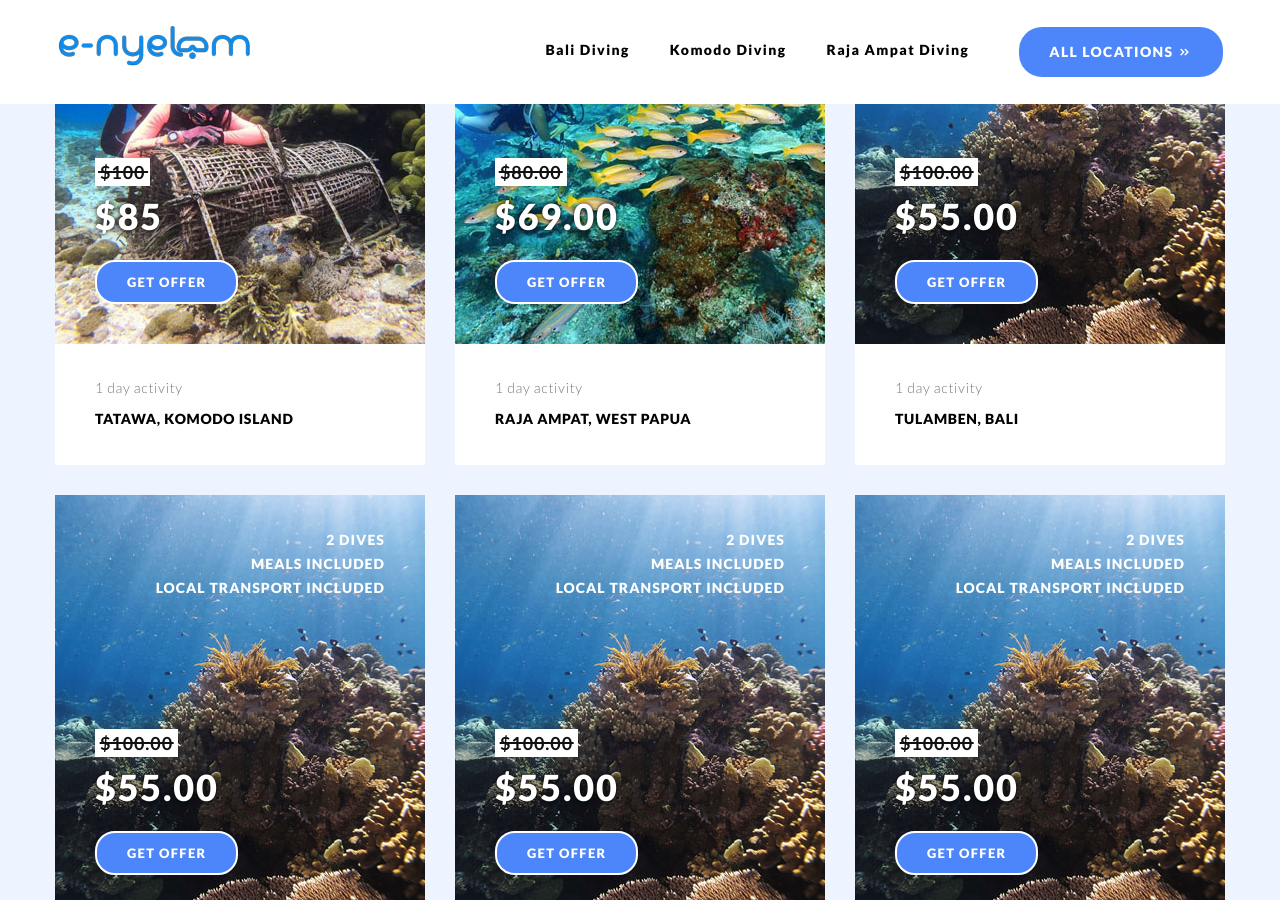
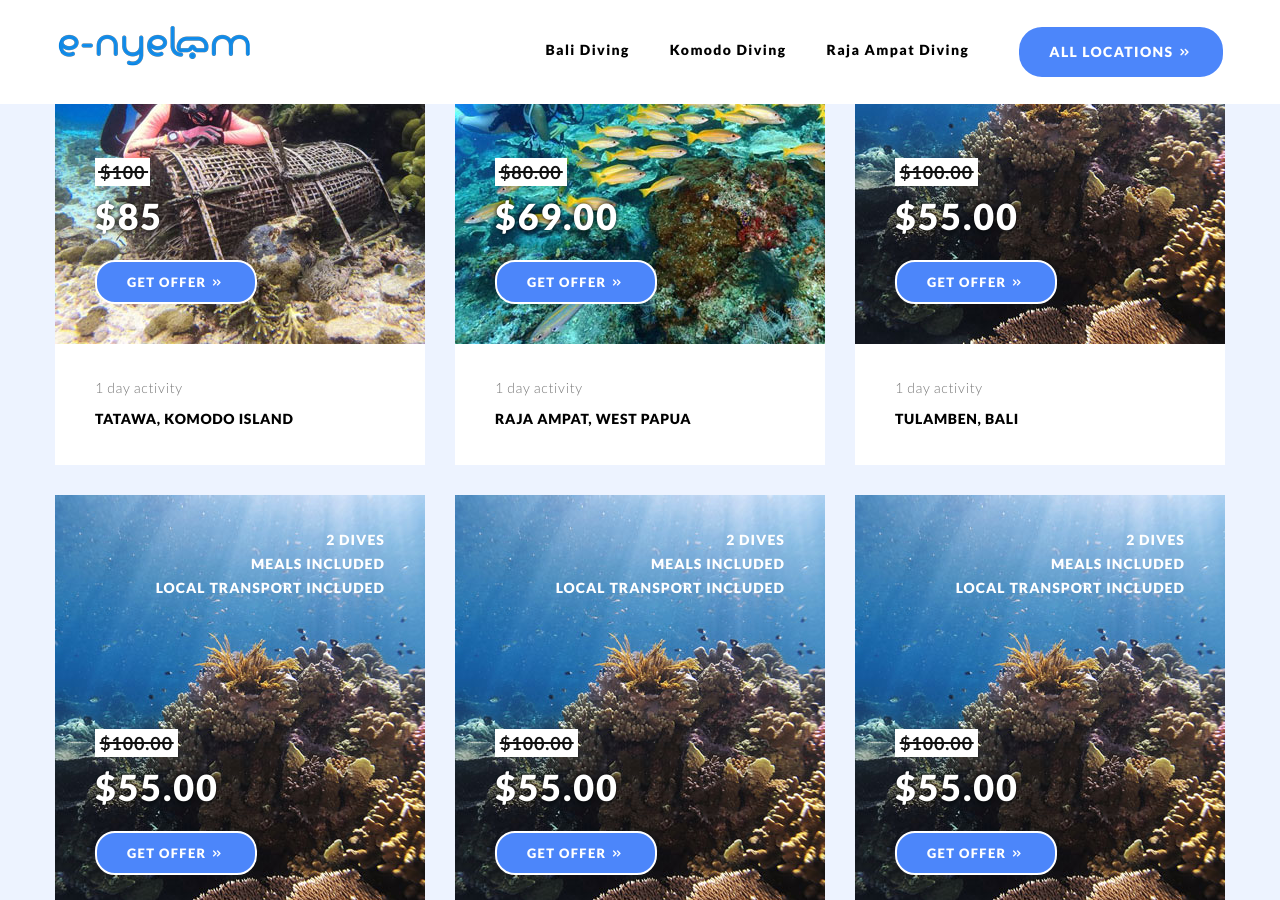
Before and after one commit to kemtol/nyelam, a Jekyll site: the page built from index.html, in a window 1280 px wide and 900 px high, scrolled down 1451 px. Built offline with Jekyll 4.4.1, drawn with Linux system fonts in a browser that asks for light colours; some web fonts are replaced.

Commit message:
Update deals.html

```diff
--- a/_includes/deals.html
+++ b/_includes/deals.html
@@ -22,7 +22,7 @@
 									<div class="sDeal-action">
 										<h5>$100</h5>
 										<h4>$85</h4>
-										<a href="https://api.whatsapp.com/send?phone=6281285774100&text=Ill%20take%20Komodo%20deal" class="button sm">Get offer</a>
+										<a href="https://api.whatsapp.com/send?phone=6281285774100&text=Ill%20take%20Komodo%20deal" class="button sm">Get offer <i class="icofont icofont-rounded-double-right"></i></a>
 									</div>
 								</div>
 								<div class="sDeal-bottom">
@@ -42,7 +42,7 @@
 									<div class="sDeal-action">
 										<h5>$80.00</h5>
 										<h4>$69.00</h4>
-										<a href="https://api.whatsapp.com/send?phone=6281285774100&text=Ill%20take%20Rajampat%20deal" class="button sm">Get offer</a>
+										<a href="https://api.whatsapp.com/send?phone=6281285774100&text=Ill%20take%20Rajampat%20deal" class="button sm">Get offer <i class="icofont icofont-rounded-double-right"></i></a>
 									</div>
 								</div>
 								<div class="sDeal-bottom">
@@ -62,7 +62,7 @@
 									<div class="sDeal-action">
 										<h5>$100.00</h5>
 										<h4>$55.00</h4>
-										<a href="https://api.whatsapp.com/send?phone=6281285774100&text=Ill%20take%20Bali%20deal" class="button sm">Get offer</a>
+										<a href="https://api.whatsapp.com/send?phone=6281285774100&text=Ill%20take%20Bali%20deal" class="button sm">Get offer <i class="icofont icofont-rounded-double-right"></i></a>
 									</div>
 								</div>
 								<div class="sDeal-bottom">
@@ -82,7 +82,7 @@
 									<div class="sDeal-action">
 										<h5>$100.00</h5>
 										<h4>$55.00</h4>
-										<a href="https://api.whatsapp.com/send?phone=6281285774100&text=Ill%20take%20Bali%20deal" class="button sm">Get offer</a>
+										<a href="https://api.whatsapp.com/send?phone=6281285774100&text=Ill%20take%20Bali%20deal" class="button sm">Get offer <i class="icofont icofont-rounded-double-right"></i></a>
 									</div>
 								</div>
 								<div class="sDeal-bottom">
@@ -102,7 +102,7 @@
 									<div class="sDeal-action">
 										<h5>$100.00</h5>
 										<h4>$55.00</h4>
-										<a href="https://api.whatsapp.com/send?phone=6281285774100&text=Ill%20take%20Bali%20deal" class="button sm">Get offer</a>
+										<a href="https://api.whatsapp.com/send?phone=6281285774100&text=Ill%20take%20Bali%20deal" class="button sm">Get offer <i class="icofont icofont-rounded-double-right"></i></a>
 									</div>
 								</div>
 								<div class="sDeal-bottom">
@@ -122,7 +122,7 @@
 									<div class="sDeal-action">
 										<h5>$100.00</h5>
 										<h4>$55.00</h4>
-										<a href="https://api.whatsapp.com/send?phone=6281285774100&text=Ill%20take%20Bali%20deal" class="button sm">Get offer</a>
+										<a href="https://api.whatsapp.com/send?phone=6281285774100&text=Ill%20take%20Bali%20deal" class="button sm">Get offer <i class="icofont icofont-rounded-double-right"></i></a>
 									</div>
 								</div>
 								<div class="sDeal-bottom">
```
